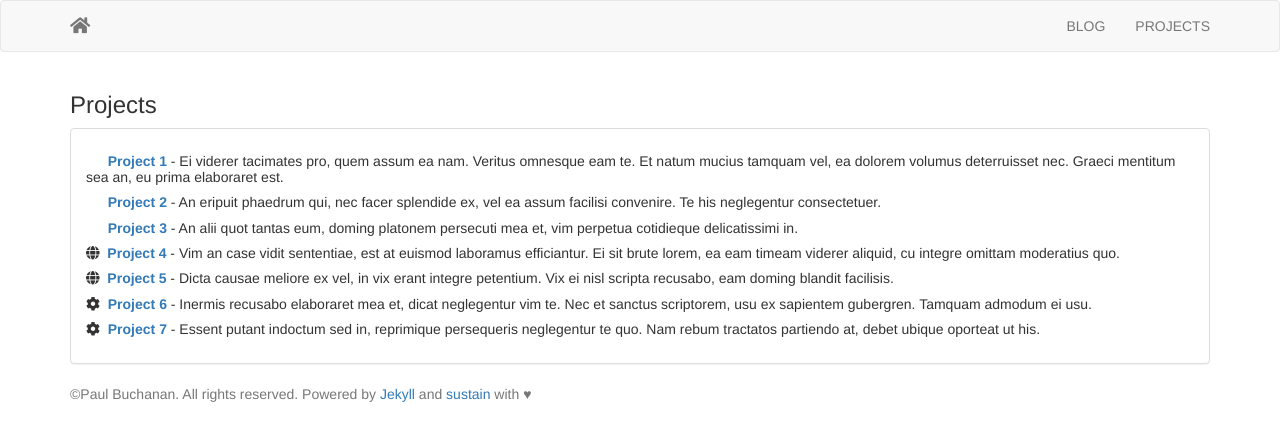
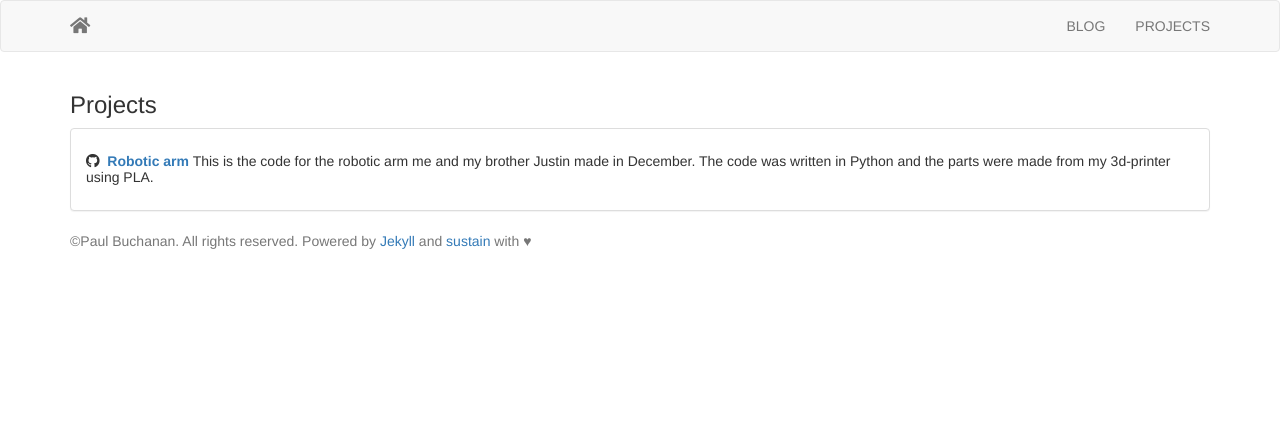
Before and after one commit to pa978ul/paulbuchanant9.com, a Jekyll site: the page built from projects.html, in a window 1280 px wide. Shown: the top 441 px of the page. Built offline with Jekyll 4.4.1, drawn with Linux system fonts in a browser that asks for light colours; nearby versions of some CDN libraries.

Commit message:
Added bio and projects

```diff
--- a/_includes/projects.html
+++ b/_includes/projects.html
@@ -4,39 +4,8 @@
   <div class="panel panel-default">
     <div class="panel-body">
 		<h5>
-			<i class="fa fa-github"></i>&nbsp;&nbsp;<strong><a href="#">Project 1</a></strong>
-			- Ei viderer tacimates pro, quem assum ea nam. Veritus omnesque eam te. Et natum mucius tamquam vel,
-			ea dolorem volumus deterruisset nec. Graeci mentitum sea an, eu prima elaboraret est.
-		</h5>
-		<h5>
-			<i class="fa fa-github"></i>&nbsp;&nbsp;<strong><a href="#">Project 2</a></strong>
-			- An eripuit phaedrum qui, nec facer splendide ex, vel ea assum facilisi convenire.
-			Te his neglegentur consectetuer.
-		</h5>
-    	<h5>
-			<i class="fa fa-github"></i>&nbsp;&nbsp;<strong><a href="#">Project 3</a></strong>
-			- An alii quot tantas eum, doming platonem persecuti mea et, vim perpetua cotidieque delicatissimi in.
-		</h5>
-		<h5>
-			<i class="fa fa-globe"></i>&nbsp;&nbsp;<strong><a href="#">Project 4</a></strong>
-			- Vim an case vidit sententiae, est at euismod laboramus efficiantur. Ei sit brute lorem,
-			ea eam timeam viderer aliquid, cu integre omittam moderatius quo.
-		</h5>
-		<h5>
-			<i class="fa fa-globe"></i>&nbsp;&nbsp;<strong><a href="#">Project 5</a></strong>
-			- Dicta causae meliore ex vel, in vix erant integre petentium. Vix ei nisl scripta recusabo,
-			eam doming blandit facilisis.
-		</h5>
-		<h5>
-			<i class="fa fa-cog"></i>&nbsp;&nbsp;<strong><a href="#">Project 6</a></strong>
-			- Inermis recusabo elaboraret mea et, dicat neglegentur vim te. Nec et sanctus scriptorem,
-			usu ex sapientem gubergren. Tamquam admodum ei usu.
-		</h5>
-		<h5>
-			<i class="fa fa-cog"></i>&nbsp;&nbsp;<strong><a href="#">Project 7</a></strong>
-			- Essent putant indoctum sed in, reprimique persequeris neglegentur te quo. Nam rebum
-			tractatos partiendo at, debet ubique oporteat ut his.
-		</h5>
+			<i class="fab fa-github"></i>&nbsp;&nbsp;<strong><a href="https://github.com/pa978ul/eezybot-arm-mk2-code">Robotic arm</a></strong>
+			This is the code for the robotic arm me and my brother Justin made in December. The code was written in Python and the parts were made from my 3d-printer using PLA.
 
 
     </div>
```
Also changed, not shown: _includes/bio.html (added, +27 -0 lines), blog.html (+3 -23 lines).
